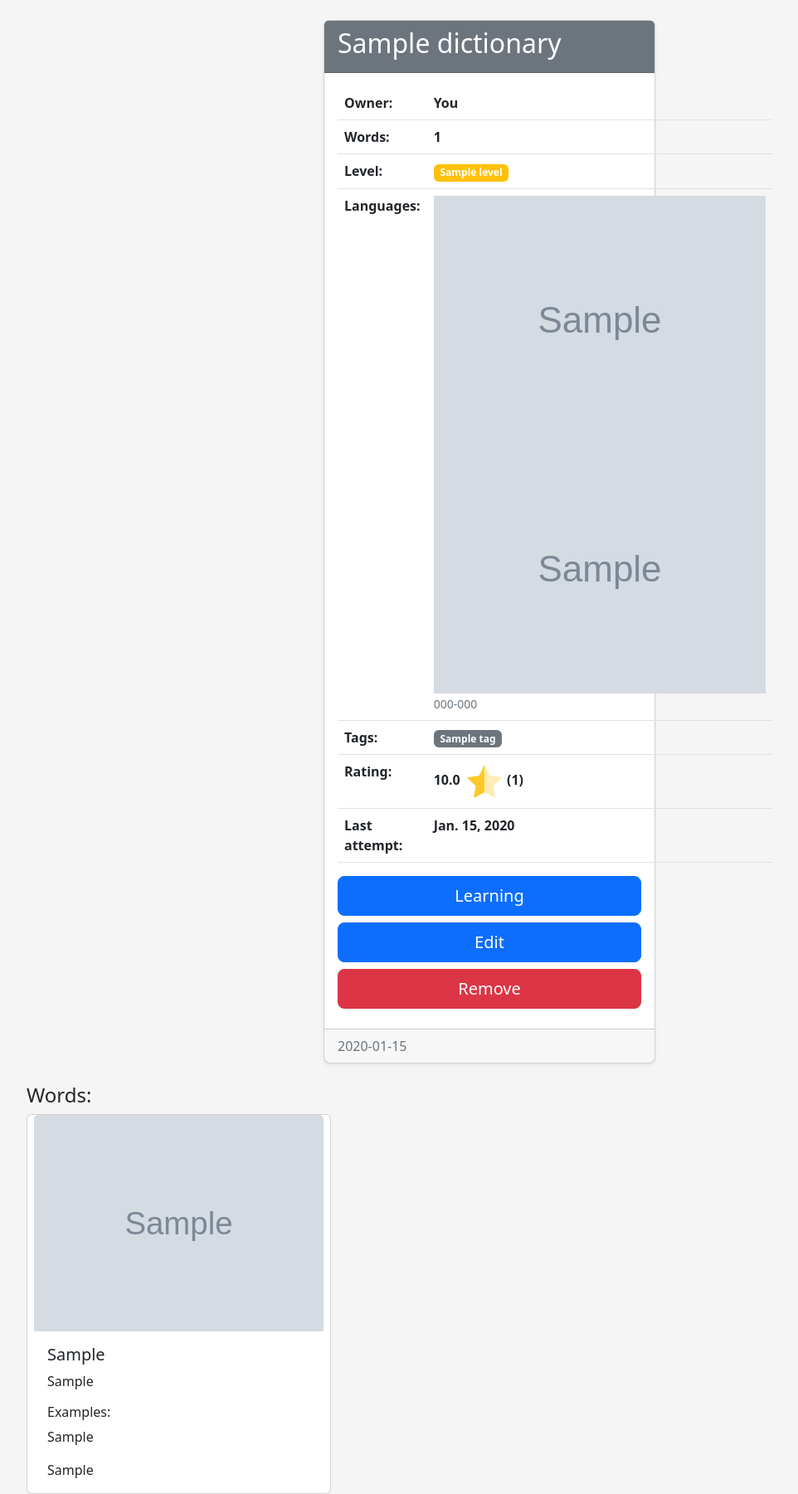
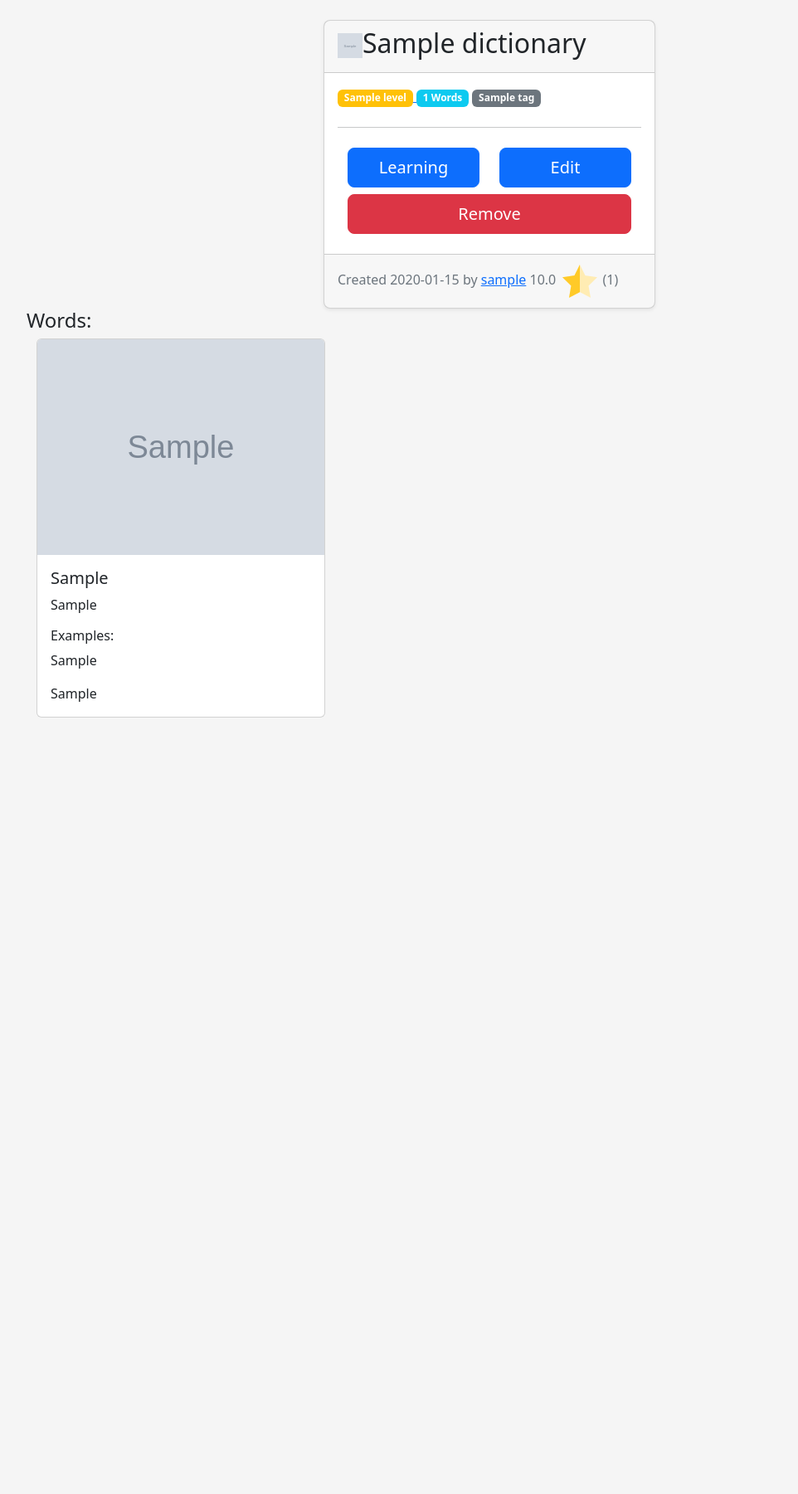
Before and after one commit to intsynko/lang_learner, a Django app: page /dictionary/1/ in a window 1280 px wide. Shown: the part 73-1874 px from the top of the page at 83% size, without its empty margins (50-1012 px from the left). After the commit the page ends 938 px from the top, so only its background shows below. Run offline with Django 4.2, Linux system fonts and the light colour scheme; a user stored in the database is signed in; tables that the repository leaves empty hold one stand-in row (values such as "Sample post"); grey boxes marked "Sample" are stand-in pictures; lists and menus that the app fills with data are empty; parts of the project's set-up code (start-up, migrations or seed data) failed here and were passed over; some libraries are stand-ins or nearby versions.

Commit message:
refactoring styles

```diff
--- a/app/apps/web/templates/web/components/dictionary_cart.html
+++ b/app/apps/web/templates/web/components/dictionary_cart.html
@@ -1,8 +1,12 @@
-<div class="container d-flex justify-content-center">
-    <div class="card mb-4 rounded-3 shadow-sm" style="width: 400px">
-      <div class="card-header {% if dictionary.is_mine %}text-bg-secondary{% endif%}">
-          <h2>
-          {{dictionary.name}}
+
+<div class="card rounded-3 shadow-sm" style="width: 400px; min-width: 300px; margin: auto">
+  <div class="card-header d-flex align-items-baseline">
+
+      <a href="/?lang={{dictionary.lang_from.code}}" role="button">
+        <img src="{{dictionary.lang_from.icon}}" alt="lang_from" style="width: 30px; height: 30px; margin-top: -10px">
+      </a>
+      <h2 class="pl-2">{{dictionary.name}}</h2>
+
       {% if not dictionary.is_mine and user.is_authenticated%}
               {% if not dictionary.pinned %}
               <form action="pin/" method="POST">
@@ -18,99 +22,59 @@
                   <form action="/dictionary/{{dictionary.id}}/unpin/" method="POST">
                       {% csrf_token %}
                       <input name="path" hidden value="{{ request.path }}">
-                          <span style="float:right;">
-                              <button type="submit" class="btn btn-default">
+                      <button type="submit" class="btn btn-default" style="position: absolute; top: 10px; right: 10px;">
                         <img src="/assets/icons8-pin-remove-30.png" alt="pin">
                       </button>
-                          </span>
                   </form>
               {% endif %}
       {% endif %}
-          </h2>
   </div>
   <div class="card-body">
-           <table class="table">
-              <thead>
-              </thead>
-              <tbody>
-                <tr>
-                  <th scope="col">Owner:</th>
-                    <th scope="col">
-                        {% if not dictionary.is_mine %}
-                            <a href="/?owner={{dictionary.owner}}">{{dictionary.owner}}<a>
-                        {% else %}
-                        You
-                        {% endif %}
-                    </th>
-                </tr>
-                <tr>
-                    <th scope="col">Words:</th>
-                    <th scope="col">
-                        {{ dictionary.count }}
-                    </th>
-                </tr>
-                <tr>
-                  <th scope="col">Level:</th>
-                  <th scope="col">
         <a href="/?level={{dictionary.level}}" role="button">
-                        <span class="badge bg-warning">{{dictionary.level}}</span>
+            <span class="badge bg-warning ml-2">{{dictionary.level}}</span>
         </a>
-                  </th>
-                </tr>
-                <tr>
-                  <th scope="col">Languages:</th>
-                    <th scope="col">
-                        <a href="/?lang={{dictionary.lang_from.code}}" role="button">
-                            <img src="{{dictionary.lang_from.icon}}" alt="lang_from">
-                        </a>
-                        <a href="/?lang={{dictionary.lang_to.code}}" role="button">
-                            <img src="{{dictionary.lang_to.icon}}" alt="lang_to">
-                        </a>
-                        <small class="text-muted fw-light">{{dictionary.lang}}</small>
-                    </th>
-                </tr>
-                <tr>
-                  <th scope="col">Tags:</th>
-                  <th scope="col">
+        <span class="badge bg-info">{{ dictionary.count }} Words</span>
         {% for tag in dictionary.tags %}
-                          <a href="/?tag={{tag}}" role="button">
+          <a href="/?tag={{tag}}" role="button" class="pr-2">
             <span class="badge bg-secondary">{{tag}}</span>
           </a>
         {% endfor %}
-                  </th>
-                </tr>
-                <tr>
-                  <th scope="col">Rating:</th>
-                  <th scope="col">
+
+    <hr class="my-4">
+    <div class="container">
+      <div class="row">
+        <div class="col-sm">
+          <a type="button" class="w-100 btn btn-lg btn-primary mb-2" href="/dictionary/{{dictionary.id}}/repeat/">Learning</a>
+        </div>
+        {% if dictionary.is_mine %}
+            <div class="col-sm">
+              <a type="button" class="w-100 btn btn-lg btn-primary mb-2" href="/dictionary/{{dictionary.id}}/update/">Edit</a>
+            </div>
+             <div class="col-sm">
+          <form action="/dictionary/{{dictionary.id}}/remove/" method="POST">
+              {% csrf_token %}
+              <input name="path" hidden value="{{ request.path }}">
+
+                <input type="submit" class="w-100 btn btn-lg btn-danger mb-2" href="/dictionary/{{dictionary.id}}/remove/" value="Remove">
+
+          </form>
+            </div>
+        {% endif %}
+      </div>
+    </div>
+
+
+  </div>
+  <div class="card-footer text-muted">
+        Created
+        {{ dictionary.date }}
+{#        {% if not dictionary.is_mine %}#}
+        by
+        <a href="/?owner={{dictionary.owner}}">{{dictionary.owner}}</a>
+{#        {% endif %}#}
+
         {{dictionary.rating}}
         <img src="/assets/icons8-star-half-empty-48.png" alt="rate">
         ({{dictionary.rates_count}})
-                  </th>
-                </tr>
-                <tr>
-                    <th scope="col">Last attempt:</th>
-                    <th scope="col">
-                        {% if dictionary.last_date %}
-                            {{ dictionary.last_date }}
-                        {% else %}
-                            You have never learned it
-                        {% endif %}
-                    </th>
-                </tr>
-              </tbody>
-           </table>
-          <a type="button" class="w-100 btn btn-lg btn-primary mb-2" href="/dictionary/{{dictionary.id}}/repeat/">Learning</a>
-          {% if dictionary.is_mine %}
-            <a type="button" class="w-100 btn btn-lg btn-primary mb-2" href="/dictionary/{{dictionary.id}}/update/">Edit</a>
-          <form action="/dictionary/{{dictionary.id}}/remove/" method="POST">
-              {% csrf_token %}
-              <input name="path" hidden value="{{ request.path }}">
-              <input type="submit" class="w-100 btn btn-lg btn-danger mb-2" href="/dictionary/{{dictionary.id}}/remove/" value="Remove">
-          </form>
-          {% endif %}
-      </div>
-      <div class="card-footer text-muted">
-        {{dictionary.date}}
   </div>
 </div>
-</div>
--- a/app/apps/web/templates/web/components/dictionary_raw.html
+++ b/app/apps/web/templates/web/components/dictionary_raw.html
@@ -1,8 +1,8 @@
 <tr class="clickable-row" onclick="window.location='/dictionary/{{dict.id}}/';">
   <th scope="col">
       <img src="{{dict.lang_from.icon}}" alt="lang_from">
-      <img src="{{dict.lang_to.icon}}" alt="lang_to">
-      {{dict.lang}}
+{#      <img src="{{dict.lang_to.icon}}" alt="lang_to">#}
+{#      {{dict.lang}}#}
   </th>
     <th scope="col">{{dict.name}}</th>
   <th scope="col">
--- a/app/apps/web/templates/web/components/searching.html
+++ b/app/apps/web/templates/web/components/searching.html
@@ -22,7 +22,7 @@
     <table class="table table-striped table-sm">
         <thead>
             <tr>
-              <th scope="col">Languages</th>
+              <th scope="col">Language</th>
               <th scope="col">Name</th>
               <th scope="col">Level</th>
               <th scope="col">Tags</th>
--- a/app/apps/web/templates/web/components/word_card.html
+++ b/app/apps/web/templates/web/components/word_card.html
@@ -1,4 +1,4 @@
-<div class="card">
+<div class="card" >
     {% if form.image.value %}
         <img class="card-img-top" src="/media/{{ form.image.value }}">
     {% endif %}
--- a/app/apps/web/templates/web/dictionary_detail_page.html
+++ b/app/apps/web/templates/web/dictionary_detail_page.html
@@ -1,11 +1,21 @@
 {% extends "base.html" %}
 
 {% block content %}
-    {% include 'web/components/dictionary_cart.html' %}
+    <div class="container">
+        <div class="row">
+            <div class="col">
+                {% include 'web/components/dictionary_cart.html' %}
+            </div>
+        </div>
+    </div>
     <h4>Words:</h4>
-    <div class="container row row-cols-1 row-cols-sm-2 row-cols-md-3 g-3">
-    {% for word in words %}
-        {% include 'web/components/word_card.html' with form=word %}
-    {% endfor %}
+    <div class="container">
+        <div class="row">
+            {% for word in words %}
+                <div class="col-lg-4">
+                    {% include 'web/components/word_card.html' with form=word %}
+                </div>
+            {% endfor %}
+        </div>
     </div>
 {% endblock %}
```
Also changed, not shown: app/apps/web/templates/web/dictionary_page.html (+4 -4 lines), app/apps/web/templates/web/main_page.html (+9 -7 lines). Lines whose indentation alone changed are shown as unchanged.
